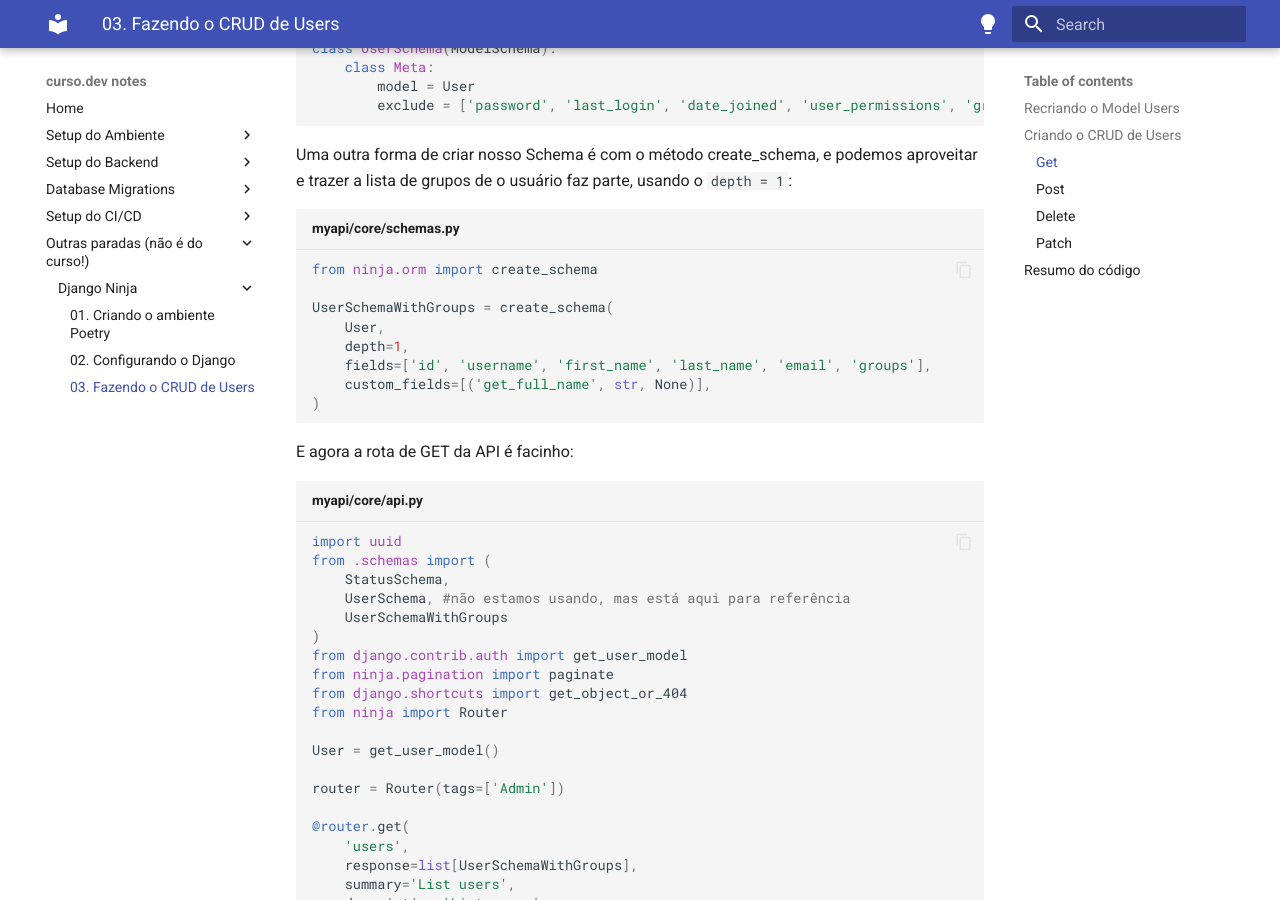
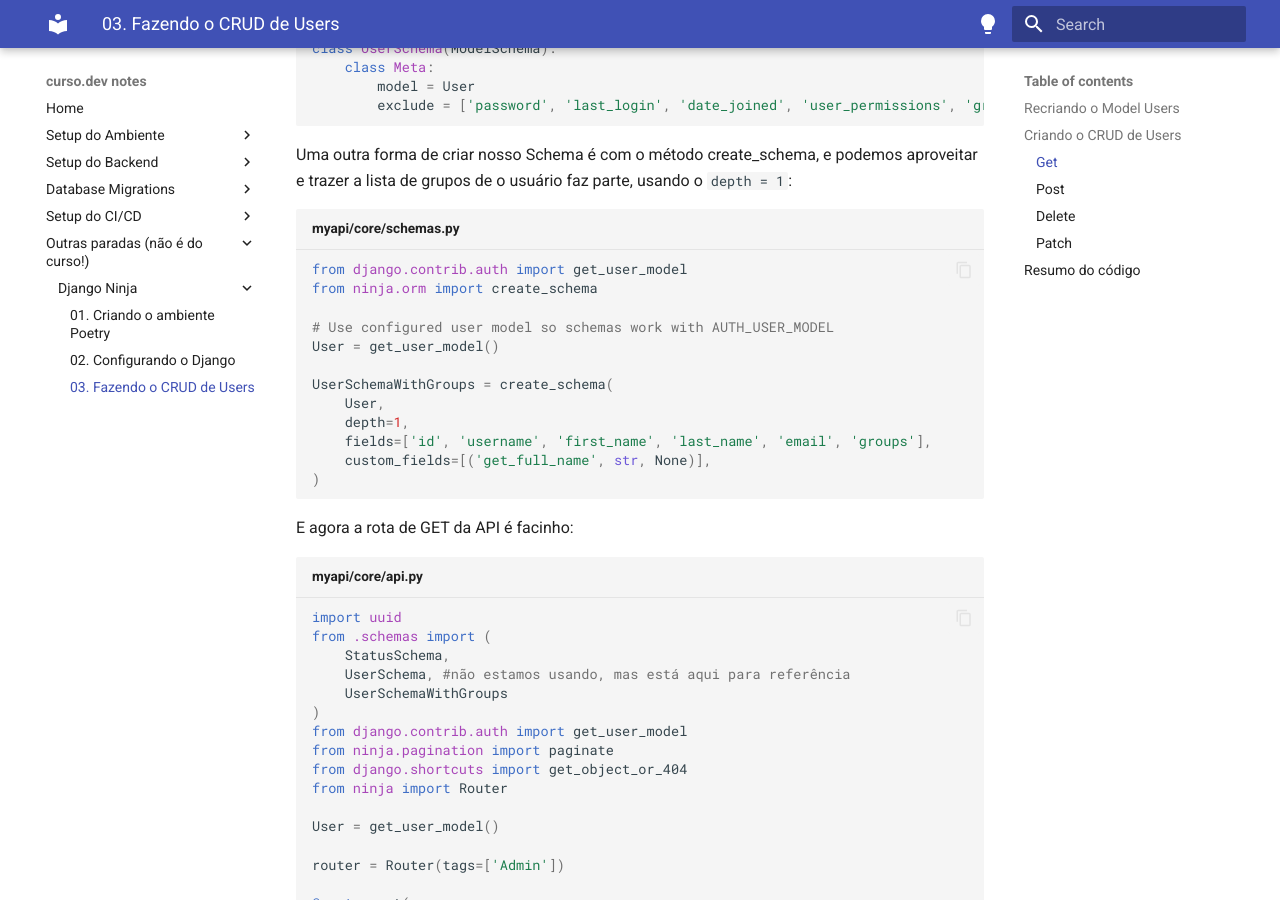
Before and after one commit to brunononogaki/curso.dev-study-notes-mkdocs, an MkDocs documentation site: the page built from docs/outras_coisas/django_api/03_CRUD_de_Users.md, in a window 1280 px wide and 900 px high, scrolled down 2979 px. Built offline with MkDocs 1.6.1 and Material for MkDocs 9.7.7, drawn with Linux system fonts in a browser that asks for light colours.

Commit message:
Django - CRUD de usuarios

````diff
--- a/docs/outras_coisas/django_api/03_CRUD_de_Users.md
+++ b/docs/outras_coisas/django_api/03_CRUD_de_Users.md
@@ -118,7 +118,11 @@ class UserSchema(ModelSchema):
 
 Uma outra forma de criar nosso Schema é com o método create_schema, e podemos aproveitar e trazer a lista de grupos de o usuário faz parte, usando o `depth = 1`:
 ```python title="myapi/core/schemas.py"
+from django.contrib.auth import get_user_model
 from ninja.orm import create_schema
+
+# Use configured user model so schemas work with AUTH_USER_MODEL
+User = get_user_model()
 
 UserSchemaWithGroups = create_schema(
     User,
````
